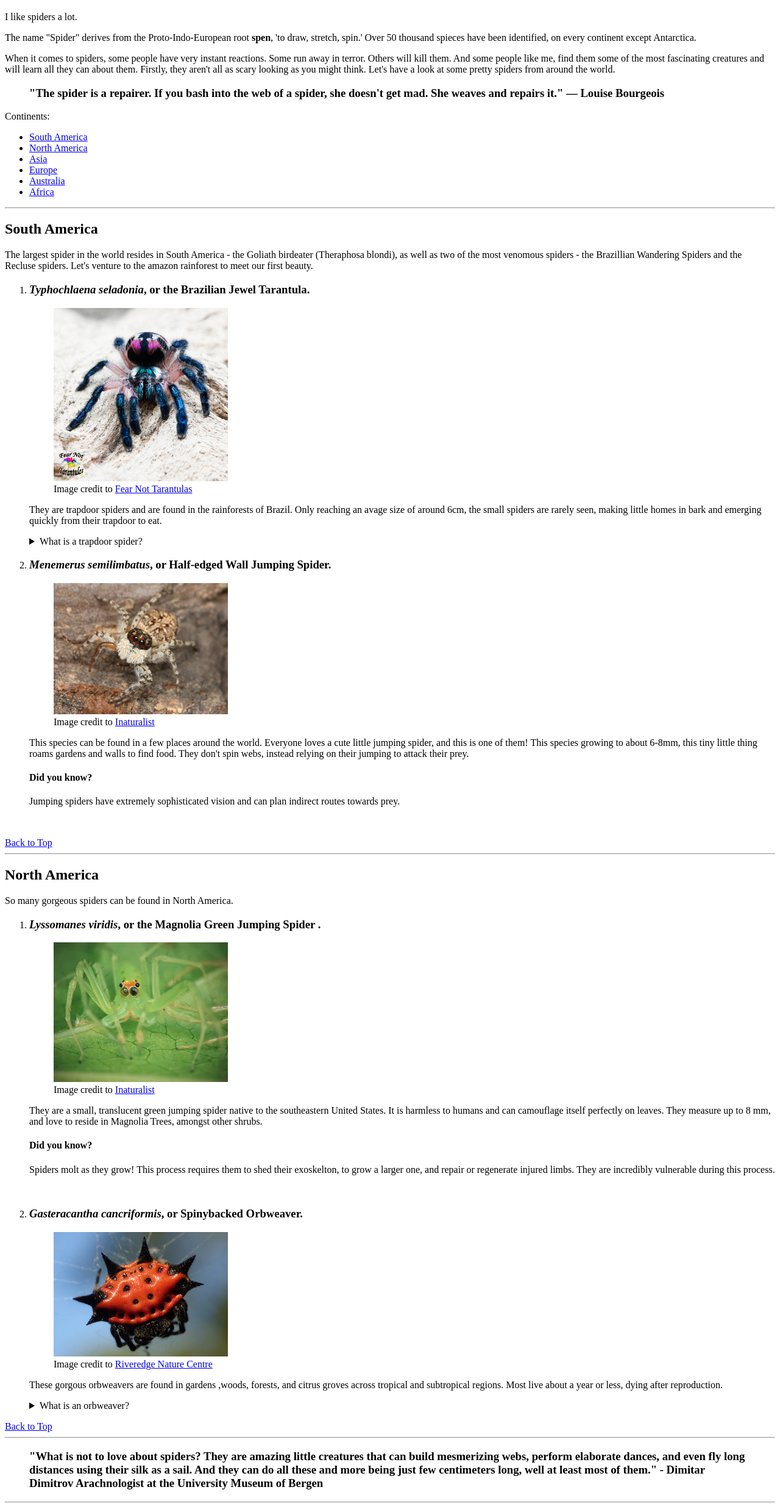
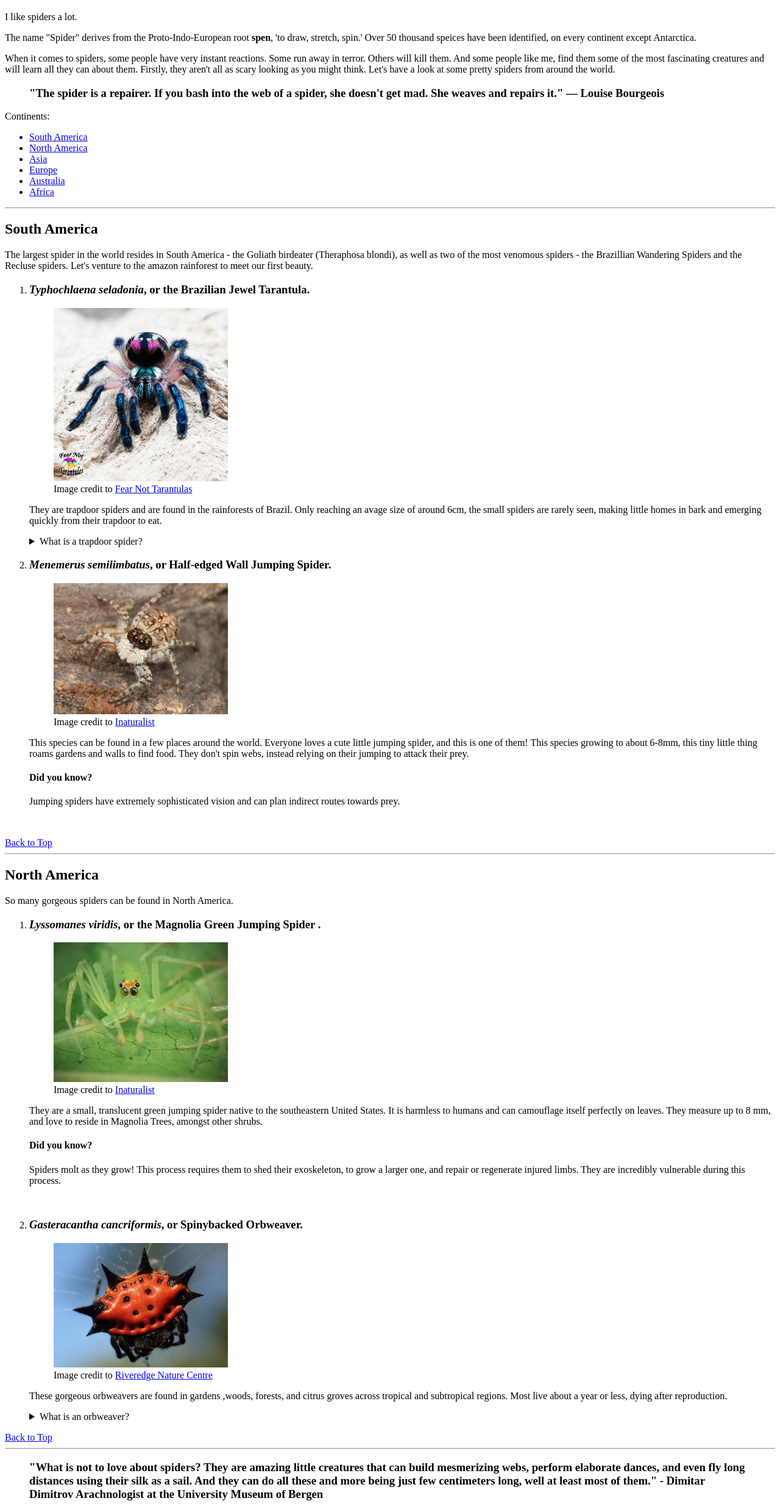
Before and after one commit to Kristen9922/WebDesign-K, a plain HTML site: page index.html in a window 1280 px wide. Shown: the part 61-2540 px from the top of the page at 61% size. Drawn offline with Linux system fonts and the light colour scheme.

Commit message:
spellcheck

```diff
--- a/index.html
+++ b/index.html
@@ -14,7 +14,7 @@
 
 	<main>
 		<p> I like spiders a lot. </p>
-		<p> The name "Spider" derives from the Proto-Indo-European root <b>spen</b>, 'to draw, stretch, spin.' Over 50 thousand spieces have been identified, on every continent except Antarctica. </p>
+		<p> The name "Spider" derives from the Proto-Indo-European root <b>spen</b>, 'to draw, stretch, spin.' Over 50 thousand speices have been identified, on every continent except Antarctica. </p>
 		<p> When it comes to spiders, some people have very instant reactions. Some run away in terror. Others will kill them. And some people like me, find them some of the most fascinating creatures and will learn all they can about them. Firstly, they aren't all as scary looking as you might think. Let's have a look at some pretty spiders from around the world. </p>
 
 		<blockquote> <h3> "The spider is a repairer. If you bash into the web of a spider, she doesn't get mad. She weaves and repairs it." — Louise Bourgeois </h3> </blockquote> <!-- indents the quote -->
@@ -95,7 +95,7 @@
 
 					<aside>
 						<h4> Did you know? </h4>
-						<p> Spiders molt as they grow! This process requires them to shed their exoskelton, to grow a larger one, and repair or regenerate injured limbs. They are incredibly vulnerable during this process. </p>
+						<p> Spiders molt as they grow! This process requires them to shed their exoskeleton, to grow a larger one, and repair or regenerate injured limbs. They are incredibly vulnerable during this process. </p>
 					</aside> <br>
 
 				</li>
@@ -107,7 +107,7 @@
 							style=width:25%;>
 						<figcaption> Image credit to <a href="https://riveredgenaturecenter.org/bug-othe-week-spinybacked-orbweaver-a-spider-for-snowbirds/">Riveredge Nature Centre</a> </figcaption>
 					</figure>
-					<p> These gorgous orbweavers are found in gardens ,woods, forests, and citrus groves across tropical and subtropical regions. Most live about a year or less, dying after reproduction. </p>
+					<p> These gorgeous orbweavers are found in gardens ,woods, forests, and citrus groves across tropical and subtropical regions. Most live about a year or less, dying after reproduction. </p>
 
 					<details>	<!-- expandable section -->
     					<summary>What is an orbweaver?</summary>
@@ -212,7 +212,7 @@
 				<!-- Australian spiders go here -->
 		<section id="Australia">
 			<h2> Australia </h2>
-			<p> There are approximately 2,900 spieces of spiders found in Austalia. Since anti-venoms were introduced in 1981, there have been no human fatalities from the Sydney Funnel Web Spider, or the Redback Spider. </p>
+			<p> There are approximately 2,900 speices of spiders found in Austalia. Since anti-venoms were introduced in 1981, there have been no human fatalities from the Sydney Funnel Web Spider, or the Redback Spider. </p>
 
 			<ol>				<!-- ordered list of spiders -->
 				<li> <h3> <i>Maratus volans</i>, or the Peacock Jumping Spider.</h3>
```
